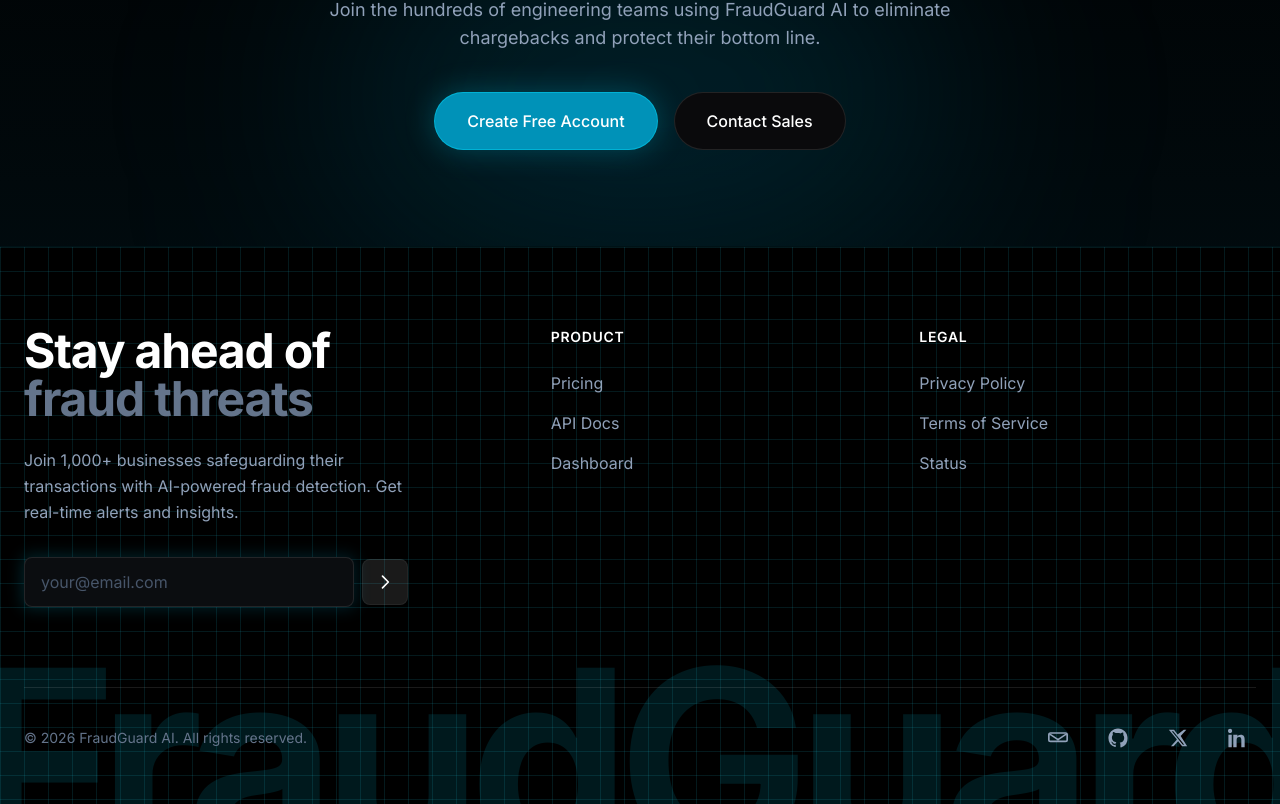
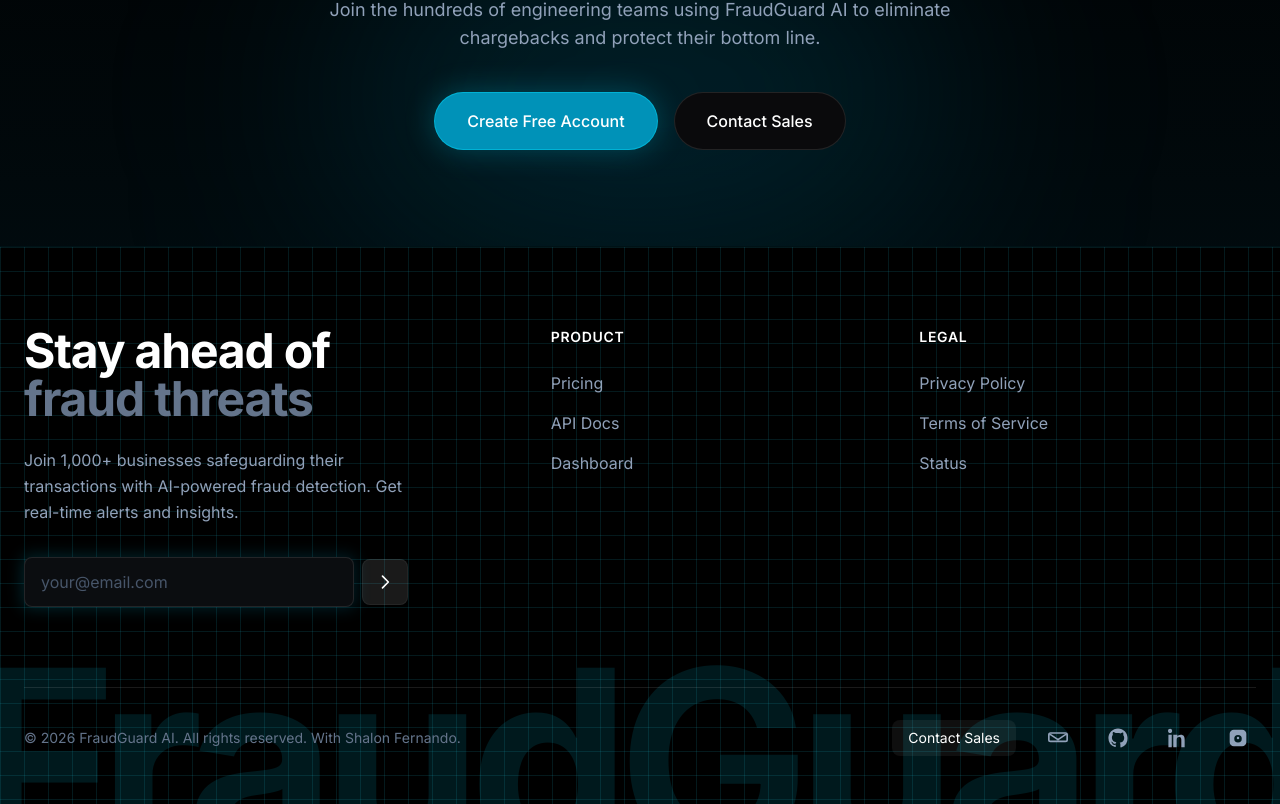
Before and after one commit to 3hal0n/fraud-guard-ai, a Next.js app in the folder frontend/: page / in a window 1280 px wide. Shown: the part 5678-6482 px from the top of the page. Built offline with nearby package versions, Linux system fonts and the light colour scheme; no server answers.

Commit message:
ref: footer links

```diff
--- a/frontend/src/components/Footer.tsx
+++ b/frontend/src/components/Footer.tsx
@@ -8,7 +8,7 @@
 export default function Footer() {
   const pathname = usePathname();
   if (pathname?.startsWith("/dashboard")) return null;
-  const currentYear = new Date().getFullYear();
+  const currentYear = 2026;
 
   const productLinks = [
     { label: "Pricing", href: "/#pricing" },
@@ -113,14 +113,22 @@
         {/* Bottom Bar: Copyright & Socials */}
         <div className="border-t border-white/10 pt-6 sm:pt-8 flex flex-col md:flex-row items-center justify-between gap-4">
           <div className="text-slate-500 text-xs sm:text-sm text-center md:text-left">
-            © {currentYear} FraudGuard AI. All rights reserved.
+            © {currentYear} FraudGuard AI. All rights reserved. With Shalon Fernando.
           </div>
 
           <div className="flex items-center gap-4 sm:gap-6">
-            <SocialIcon icon={MailIcon} label="Email" href="mailto:support@fraudguardai.com" />
-            <SocialIcon icon={GithubIcon} label="GitHub" href="#" />
-            <SocialIcon icon={TwitterIcon} label="Twitter" href="#" />
-            <SocialIcon icon={LinkedinIcon} label="LinkedIn" href="#" />
+            <a
+              href="https://shalon.web.lk"
+              target="_blank"
+              rel="noopener noreferrer"
+              className="px-4 py-2 rounded-lg bg-white/6 text-white text-sm hover:bg-white/10 transition-colors"
+            >
+              Contact Sales
+            </a>
+            <SocialIcon icon={MailIcon} label="Email" href="mailto:shalonfernando52@gmail.com" />
+            <SocialIcon icon={GithubIcon} label="GitHub" href="https://github.com/3hal0n" />
+            <SocialIcon icon={LinkedinIcon} label="LinkedIn" href="https://www.linkedin.com/in/shalon-fernando-229826315/" />
+            <SocialIcon icon={InstagramIcon} label="Instagram" href="https://www.instagram.com/3halon/" />
           </div>
         </div>
       </div>
@@ -194,3 +202,11 @@
     </svg>
   );
 }
+
+function InstagramIcon({ className }: { className?: string }) {
+  return (
+    <svg className={className} fill="currentColor" viewBox="0 0 24 24">
+      <path d="M7 2h10a5 5 0 015 5v10a5 5 0 01-5 5H7a5 5 0 01-5-5V7a5 5 0 015-5zm5 6.5A4.5 4.5 0 1016.5 13 4.5 4.5 0 0012 8.5zm6.2-3.6a1.08 1.08 0 11-1.08-1.08A1.08 1.08 0 0118.2 4.9zM12 10.5A1.5 1.5 0 1110.5 12 1.5 1.5 0 0112 10.5z" />
+    </svg>
+  );
+}
```
